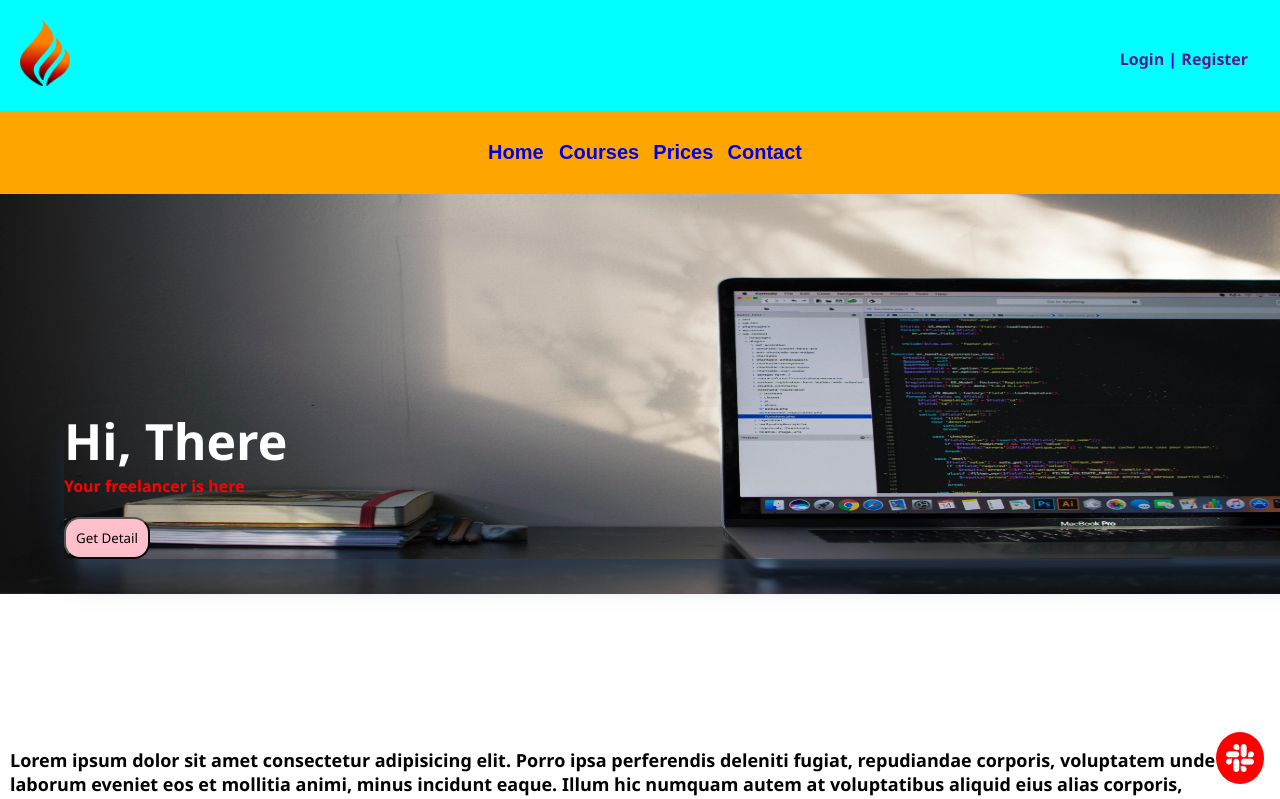
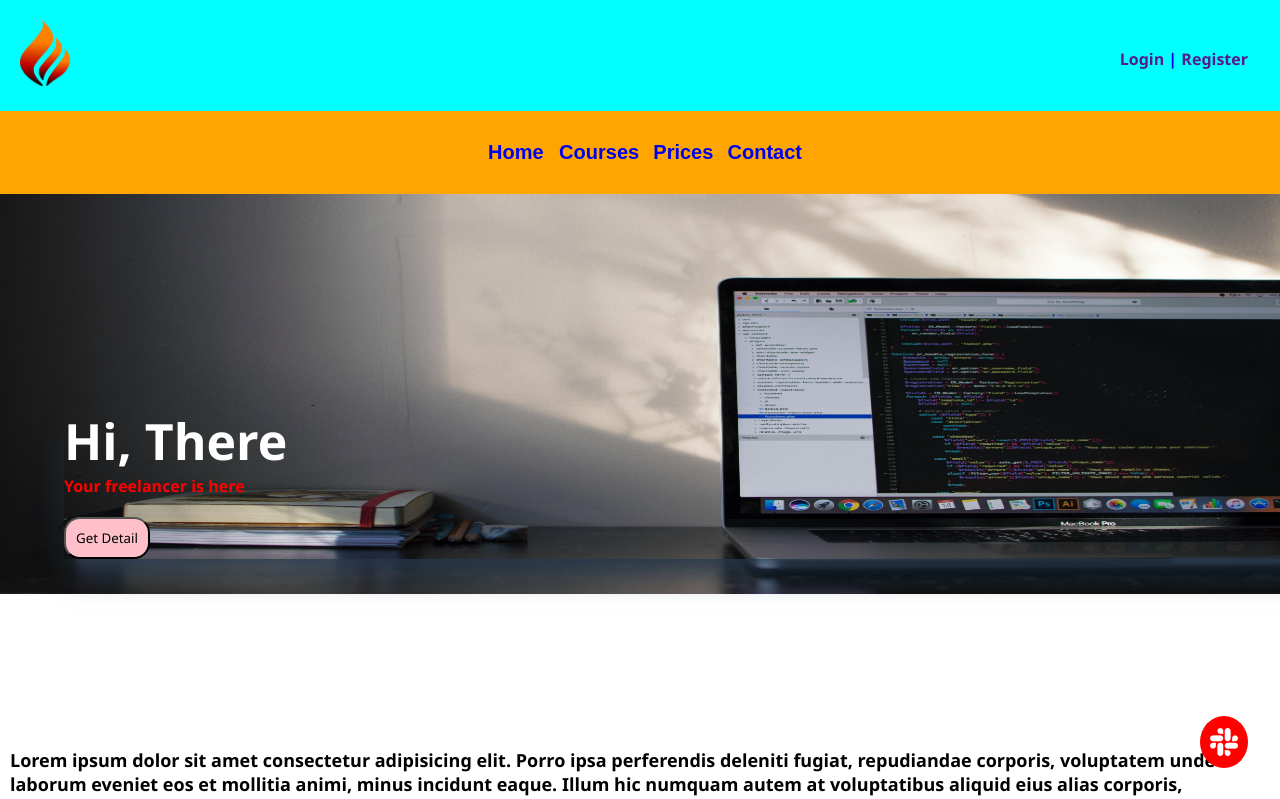
Before and after one commit to galiphasandugan/practice, a plain HTML site: page index.html in a window 1280 px wide. Shown: the top 799 px of the page. Drawn offline with Linux system fonts and the light colour scheme.

Commit message:
new commit

```diff
--- a/index.css
+++ b/index.css
@@ -39,6 +39,7 @@ body {
 .bar a:hover {
   text-decoration: underline;
 }
+
 /* * nav kısmı */
 
 .nav {
@@ -94,17 +95,18 @@ button:hover {
 /** icon kısmı */
 .fa-slack {
   position: fixed;
-  right: 1rem;
-  bottom: 1rem;
+  right: 2rem;
+  bottom: 2rem;
   color: white;
   background-color: red;
   font-size: 2rem;
   padding: 10px;
   border-radius: 50%;
 }
-.fa-slack:hover {
+.icon .fa-slack:hover {
   outline: 2px inset red;
   outline-offset: 3px;
+  color: black;
 }
 .text {
   position: relative;
--- a/index.html
+++ b/index.html
@@ -42,9 +42,6 @@
         <button>Get Detail</button>
       </div>
     </section>
-    <section>
-      <i class="fa-brands fa-slack"></i>
-    </section>
 
     <section class="text">
       <p>
@@ -78,5 +75,8 @@
         cupiditate alias rerum, enim nesciunt quasi magnam!
       </p>
     </section>
+    <section class="icon">
+      <i class="fa-brands fa-slack"></i>
+    </section>
   </body>
 </html>
```
